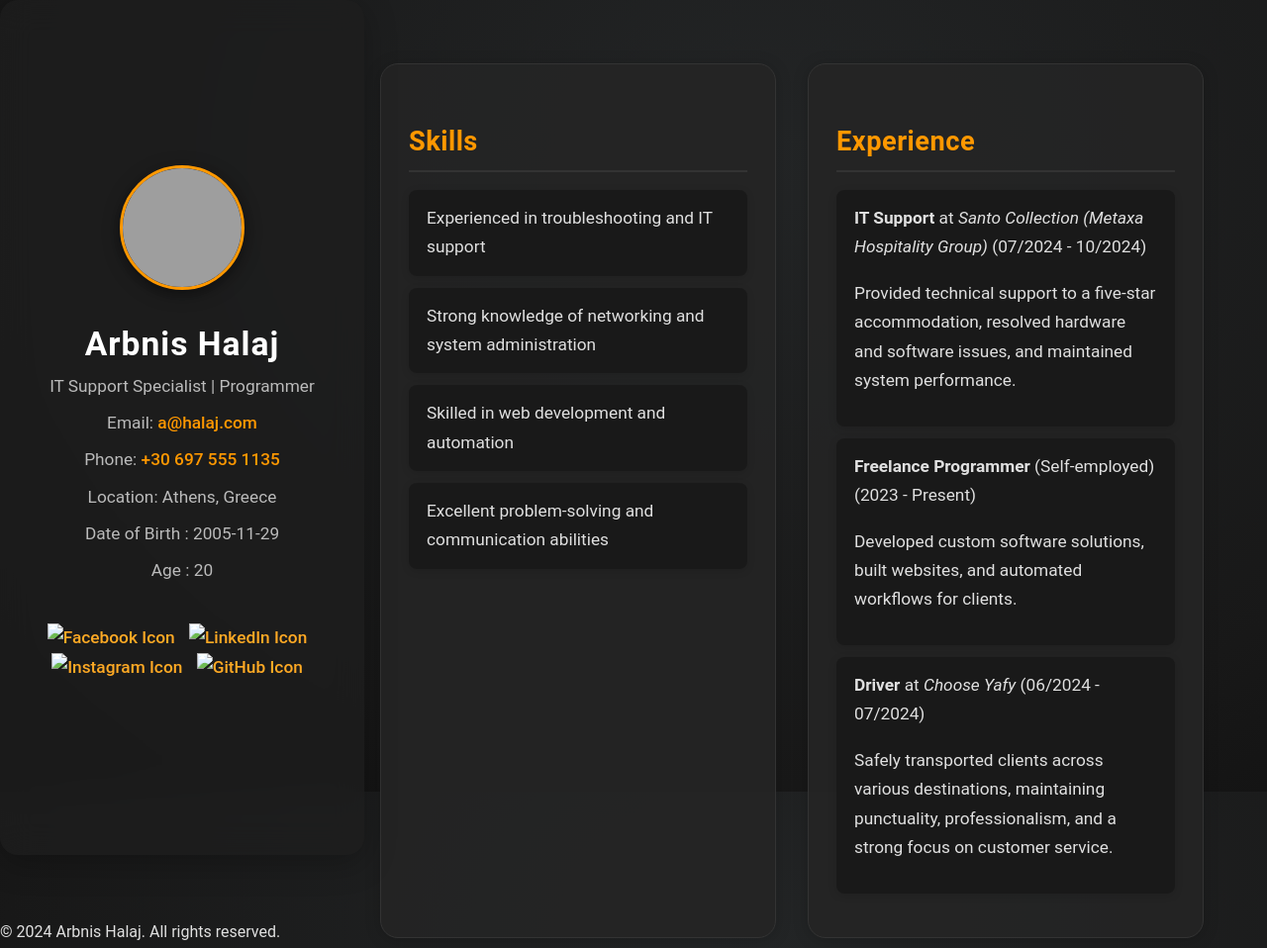
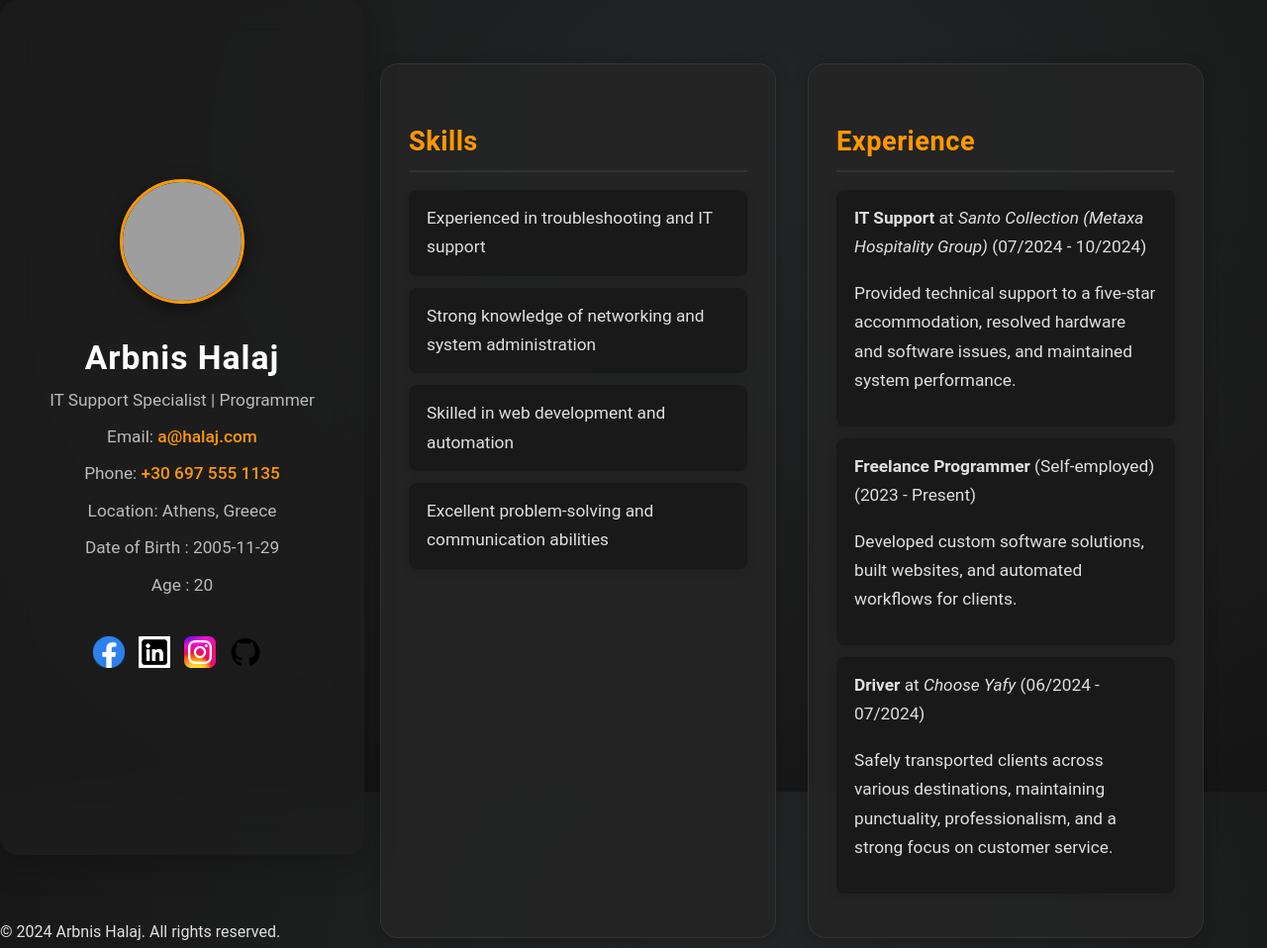
Before and after one commit to arbi2005/arbi2005.github.io, a plain HTML site: page index.html in a window 1280 px wide. Shown: the top 958 px of the page at 99% size. Drawn offline with Linux system fonts and the light colour scheme; grey boxes are pictures that could not be loaded.

Commit message:
Update index.html

```diff
--- a/index.html
+++ b/index.html
@@ -25,16 +25,16 @@
                     <p>
                         <br>
                         <a href="https://www.facebook.com/arbnis.halaj" target="_blank">
-                            <img src="pngs/facebook-logo.png" alt="Facebook Icon" class="facebook-icon">
+                            <img src="facebook-logo.png" alt="Facebook Icon" class="facebook-icon">
                         </a>
                         <a href="https://www.linkedin.com/in/arbnis-halaj-327789334/" target="_blank">
-                            <img src="pngs/linkedin-logo.png" alt="LinkedIn Icon" class="linkedin-icon">
+                            <img src="linkedin-logo.png" alt="LinkedIn Icon" class="linkedin-icon">
                         </a>
                         <a href="https://www.instagram.com/_arbnis_/" target="_blank">
-                            <img src="pngs/instagram-logo.png" alt="Instagram Icon" class="instagram-icon">
+                            <img src="instagram-logo.png" alt="Instagram Icon" class="instagram-icon">
                         </a>
                         <a href="https://github.com/arbi2005" target="_blank">
-                            <img src="pngs/github-logo.png" alt="GitHub Icon" class="github-icon">
+                            <img src="github-logo.png" alt="GitHub Icon" class="github-icon">
                         </a>
 
                     </p>
```
